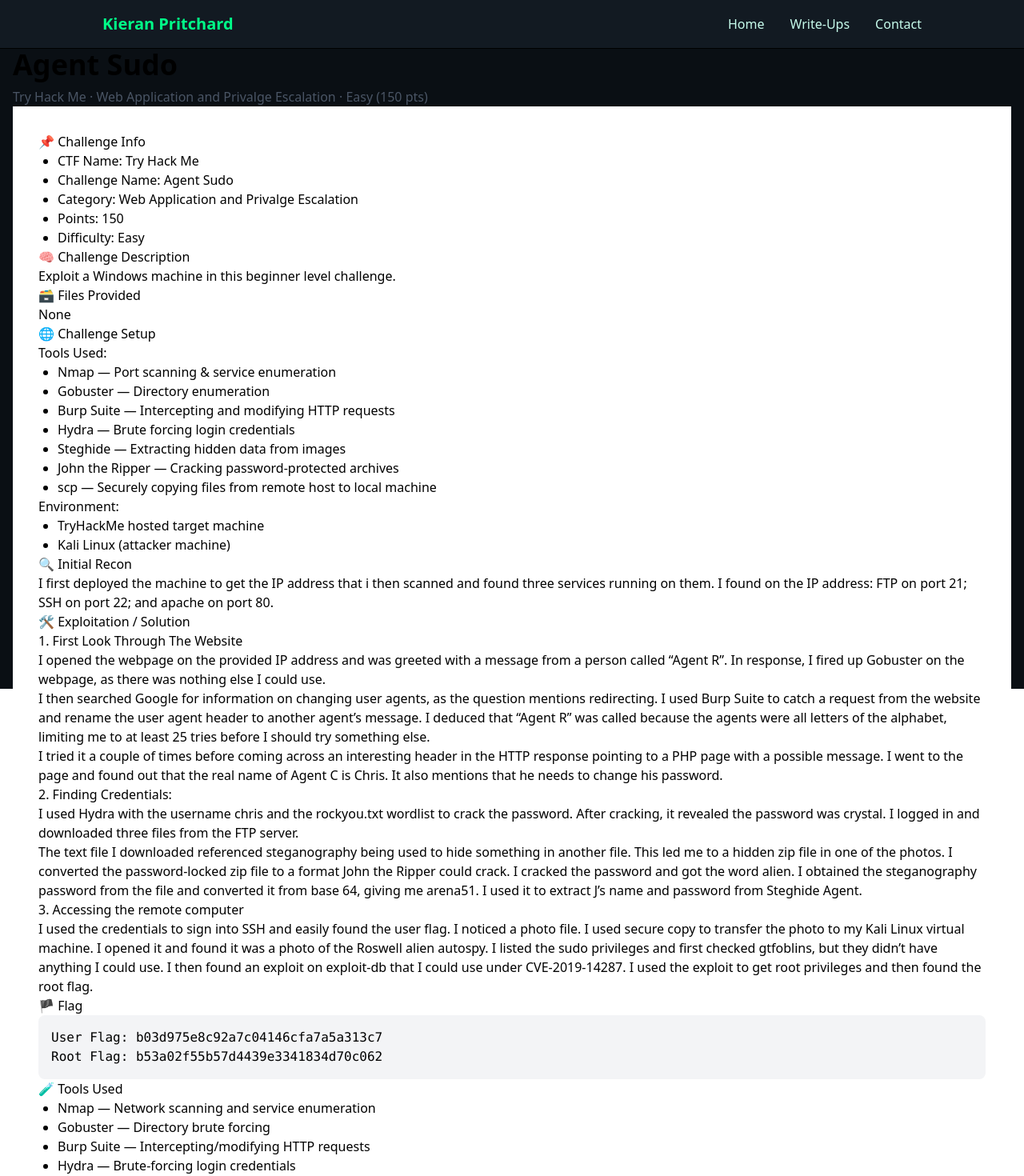
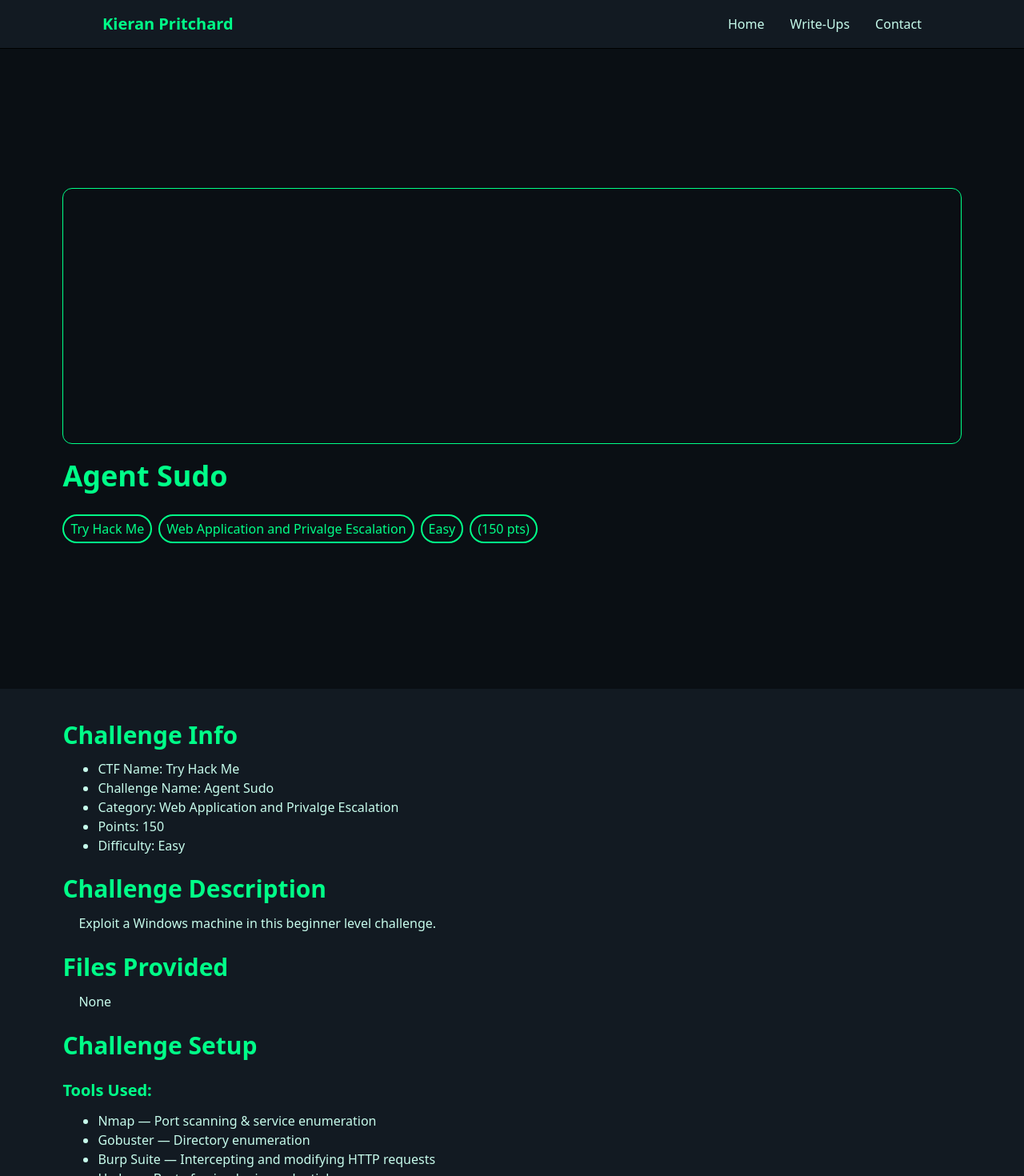
Before and after one commit to KieranPritchard/CTF-Showcase, a React (Vite) app: page /writeups/README in a window 1280 px wide. Shown: the top 1470 px of the page at 80% size. Built offline with nearby package versions, Linux system fonts and the light colour scheme.

Commit message:
added stylng to write up page

```diff
--- a/src/pages/WriteUpPage.jsx
+++ b/src/pages/WriteUpPage.jsx
@@ -1,5 +1,6 @@
 import { useParams } from "react-router-dom";
 import { useEffect, useState } from "react";
+import AutoBackground from "../components/AutoBackground";
 import Background from "../components/Background";
 
 function WriteUpPage() {
@@ -21,30 +22,59 @@ function WriteUpPage() {
     if (loading) return <p className="text-center mt-8">Loading...</p>;
     if (!post) return <p className="text-center mt-8">Write-up not found.</p>;
 
-    // Function to render each block
+    // -----------------------------
+    // Block renderer
+    // -----------------------------
     const renderBlock = (block, index) => {
         switch (block.type) {
+
             case "heading":
-            const HeadingTag = `h${block.level}`;
-            return <HeadingTag key={index}>{block.text}</HeadingTag>;
+                return (
+                    <h1
+                        key={index}
+                        className={`text-[#00FF88] font-bold mt-6 mb-3 ${
+                            block.level === 1 ? "text-3xl" :
+                            block.level === 2 ? "text-xl" :
+                            "text-xl"
+                        }`}
+                    >
+                        {block.text}
+                    </h1>
+                );
+
+            case "subheading":
+                return (
+                    <h3
+                        key={index}
+                        className="text-lg mt-5 mb-2 text-[#00FF88] font-semibold"
+                    >
+                        {block.text}
+                    </h3>
+                );
 
             case "paragraph":
-            return <p key={index}>{block.text}</p>;
+                return (
+                    <p key={index} className="px-5 my-3 text-[#C7FCEC] leading-relaxed">
+                        {block.text}
+                    </p>
+                );
 
             case "list":
-            const ListTag = block.ordered ? "ol" : "ul";
                 return (
-            <ListTag key={index} className="ml-6 list-disc">
+                    <ul key={index} className="px-5 ml-6 text-[#C7FCEC] list-disc my-3">
                         {block.items.map((item, i) => (
                             <li key={i}>{item}</li>
                         ))}
-            </ListTag>
+                    </ul>
                 );
 
             case "code":
                 return (
-            <pre key={index} className="bg-gray-100 p-4 rounded-lg overflow-x-auto">
-                <code className={`language-${block.language}`}>{block.code}</code>
+                    <pre
+                        key={index}
+                        className="bg-black/40 text-[#00FF88] p-4 mx-5 rounded-lg overflow-x-auto my-4 border border-[#00FF88]"
+                    >
+                        <code>{block.code}</code>
                     </pre>
                 );
 
@@ -54,7 +84,7 @@ function WriteUpPage() {
                         key={index}
                         src={block.src}
                         alt={block.alt}
-                className="rounded-xl shadow my-4"
+                        className="rounded-xl shadow my-4 border border-[#00FF88]"
                     />
                 );
 
@@ -63,20 +93,57 @@ function WriteUpPage() {
         }
     };
 
+    // -----------------------------
+    // Page layout
+    // -----------------------------
     return (
-            <Background>
-                <header className="max-w-6xl">
-                    <h1 className="text-4xl font-bold">{post.title}</h1>
-                    <p className="text-gray-600 mt-2">
-                    {post.ctf_name} · {post.category} · {post.difficulty} ({post.points} pts)
+        <div>
+            <Background >
+                <header className="flex flex-col justify-center px-[5%] h-full">
+                    <div className="border h-2/5 mb-5 rounded-xl text-[#00FF88]">
+
+                    </div>
+
+                    <h1 className="text-4xl mb-5 font-bold text-[#00FF88]">
+                        {post.title}
+                    </h1>
+
+                    <p className="flex flex-row gap-2 text-[#00FF88] my-2">
+                        {post.ctf_name && (
+                            <span className="border-2 border-[#00FF88] p-1 px-2 rounded-4xl">
+                                {post.ctf_name}
+                            </span>
+                        )}
+                        {post.category && (
+                            <span className="border-2 border-[#00FF88] p-1 px-2 rounded-4xl">
+                                {post.category}
+                            </span>
+                        )}
+                        {post.difficulty && (
+                            <span className="border-2 border-[#00FF88] p-1 px-2 rounded-4xl">
+                                {post.difficulty}
+                            </span>
+                        )}
+                        {post.points && (
+                            <span className="border-2 border-[#00FF88] p-1 px-2 rounded-4xl">
+                                ({post.points} pts)
+                            </span>
+                        )}
                     </p>
-                    {post.flag && <p className="mt-4 text-green-600 font-mono">{post.flag}</p>}
+
+                    {post.flag && (
+                        <p className="mt-4 text-green-500 font-mono text-xl">
+                            {post.flag}
+                        </p>
+                    )}
                 </header>
-
-                <article className="mx-auto p-8 bg-white">
+            </Background>
+            <AutoBackground isEven={true}>
+                <article className="pt-4 px-[5%]">
                     {post.content.map((block, idx) => renderBlock(block, idx))}
                 </article>
-            </Background>
+            </AutoBackground>
+        </div>
     );
 }
 
--- a/src/pages/WriteUps.jsx
+++ b/src/pages/WriteUps.jsx
@@ -25,7 +25,7 @@ function WriteUps() {
             setPosts(data);
             setFiltered(data);
             setCategories([...new Set(data.map((p) => p.category).filter(Boolean))]);
-            setPlatforms([...new Set(data.map((p) => p.platform).filter(Boolean))]);
+            setPlatforms([...new Set(data.map((p) => p.ctf_name).filter(Boolean))]);
         })
         .catch((err) => console.error("Failed to load writeups.json:", err));
     }, []);
@@ -33,7 +33,7 @@ function WriteUps() {
     useEffect(() => {
         let results = posts;
         if (category) results = results.filter((p) => p.category === category);
-        if (platform) results = results.filter((p) => p.platform === platform);
+        if (platform) results = results.filter((p) => p.ctf_name === platform);
         if (search)
         results = results.filter((p) =>
             (p.title || p.slug).toLowerCase().includes(search.toLowerCase())
```
Also changed, not shown: public/writeups.json, 1 other file (tests, documents, lock files or other folders). Lines whose indentation alone changed are shown as unchanged.
